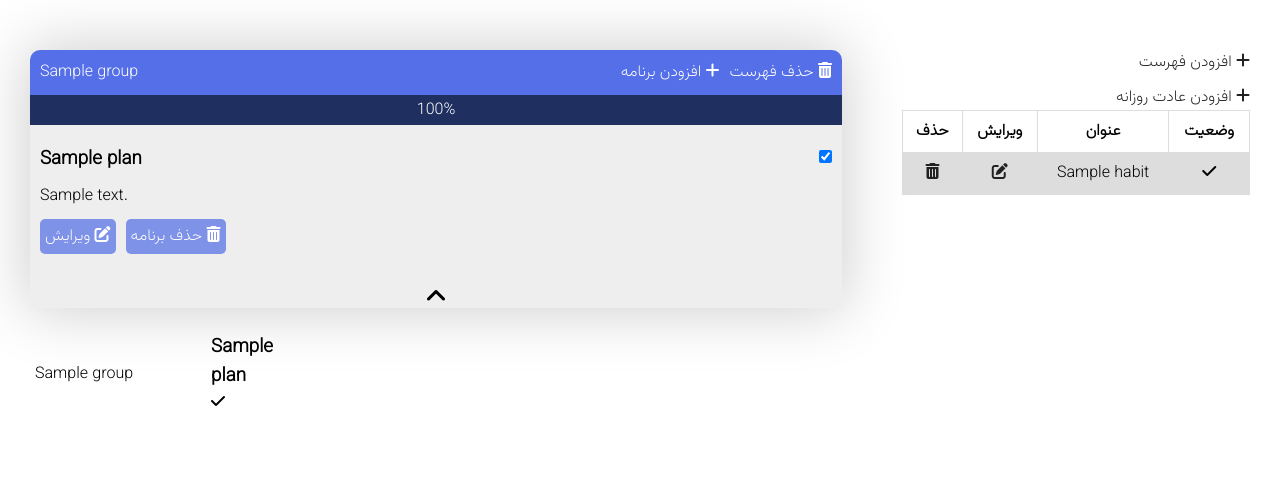
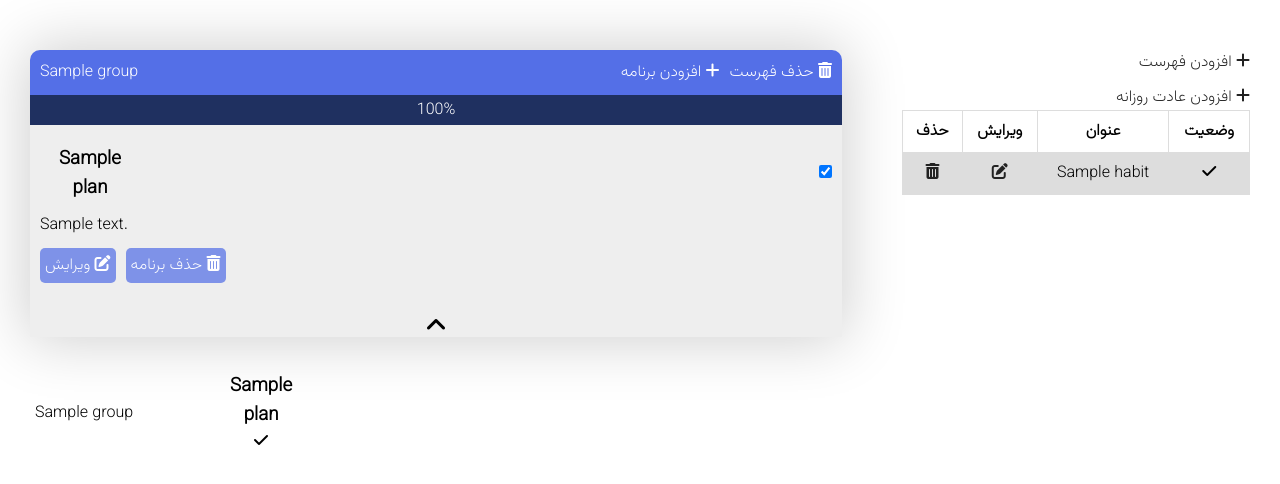
Before and after one commit to alirahmnicode/planning, a Flask app: page /dashboard/ in a window 1280 px wide. Shown: the part 50-534 px from the top of the page. Run offline with Flask 2, Linux system fonts and the light colour scheme; a user stored in the database is signed in; tables that the repository leaves empty hold one stand-in row (values such as "Sample post"); some libraries are stand-ins or nearby versions.

Commit message:
add style

```diff
--- a/website/static/style.css
+++ b/website/static/style.css
@@ -99,7 +99,7 @@ tr:nth-child(even) {
 
 .recent-list>div:last-child {
     display: flex;
-    align-items: flex-start;
+    align-items: initial;
     margin-left: 20px;
 }
 
@@ -121,9 +121,22 @@ tr:nth-child(even) {
 
 .r-list-item {
     width: 100px;
-    margin-right: 10px;
+    padding: 10px;
+    display: flex;
+    flex-direction: column;
+    align-items: center;
+    justify-content: center;
 }
 
+
+.r-list-item:not(:last-child) {
+    border-right: 1px solid #c1bdbd;
+}
+
+.item-title h3 {
+    width: 100px;
+    text-align: center;
+}
 .groups {
     display: flex;
     flex-direction: column;
```
